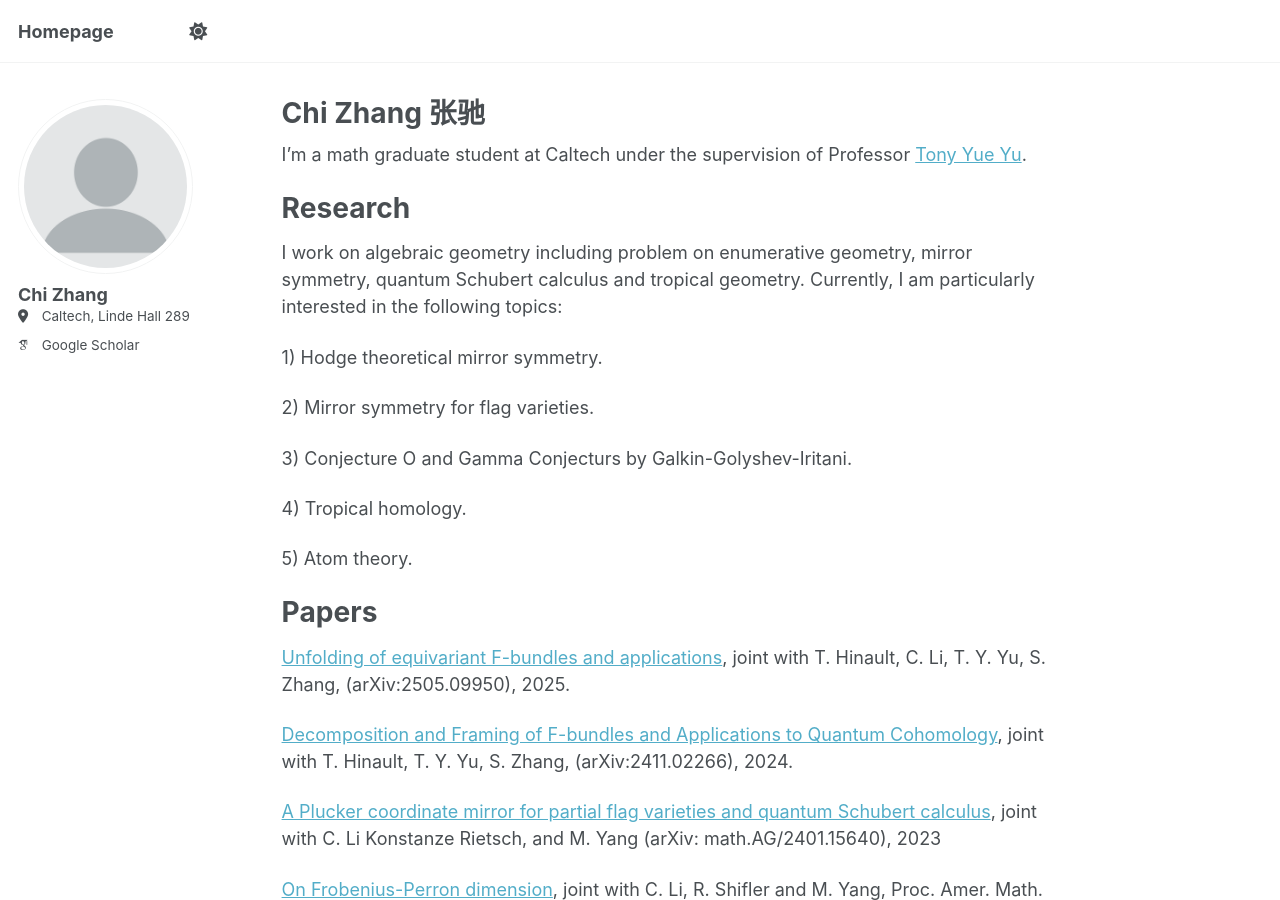
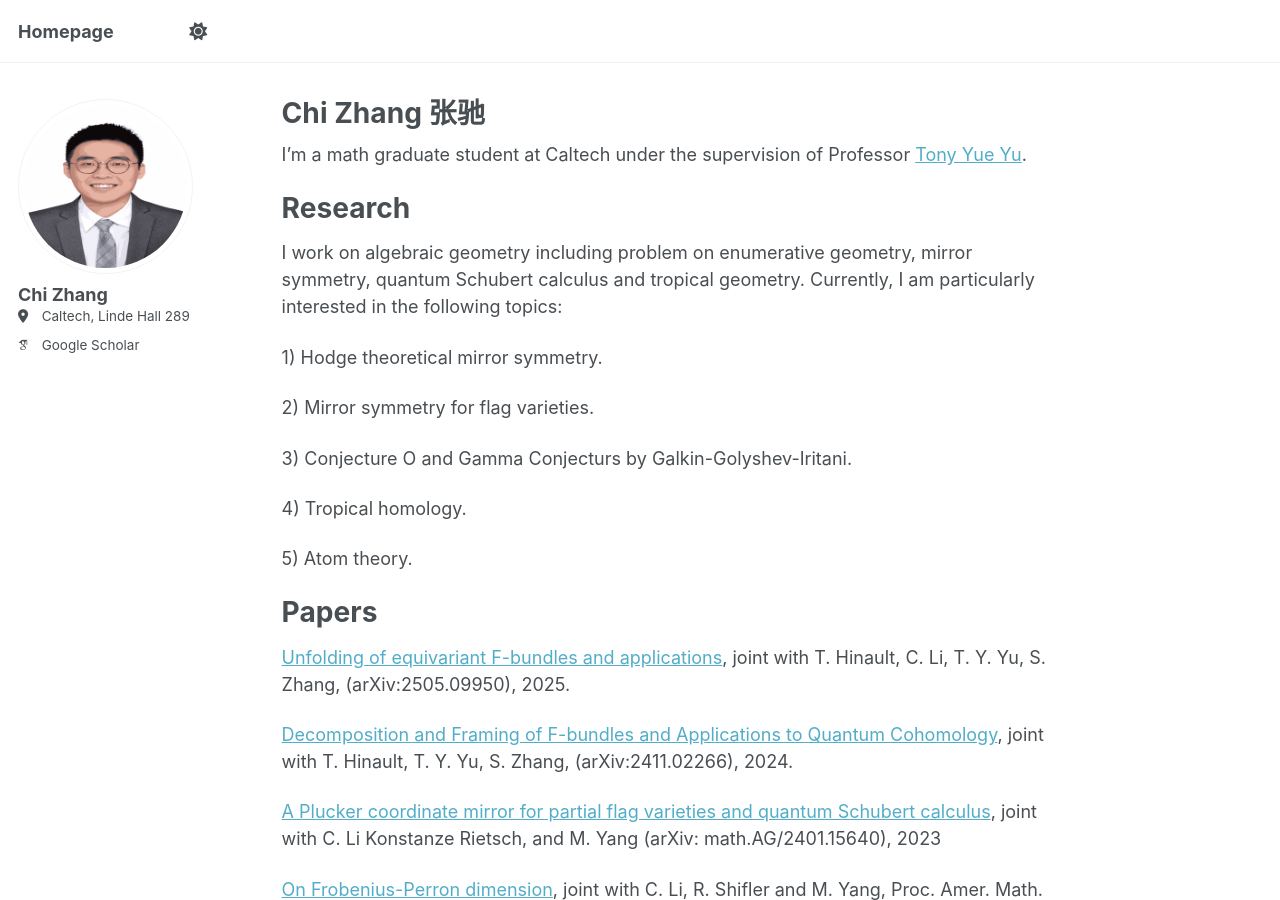
Before and after one commit to ChiZhang-math/ChiZhang-math.github.io, a Jekyll site: the page built from _pages/about.md, in a window 1280 px wide and 900 px high. Built offline with Jekyll 4.4.1, drawn with Linux system fonts in a browser that asks for light colours; some web fonts are replaced; a script that is not in the unit is left out.

Commit message:
Update _config.yml

```diff
--- a/_config.yml
+++ b/_config.yml
@@ -23,7 +23,7 @@ repository               : "academicpages/academicpages.github.io"
 #               Additional customization can be done by editing /_includes/author-profile.html
 author:
   # Biographic information
-  avatar           : "profile.png"
+  avatar           : "Chi6.png"
   name             : "Chi Zhang"
   pronouns         : # example: "he/his"
   location         : "Caltech, Linde Hall 289"
```
